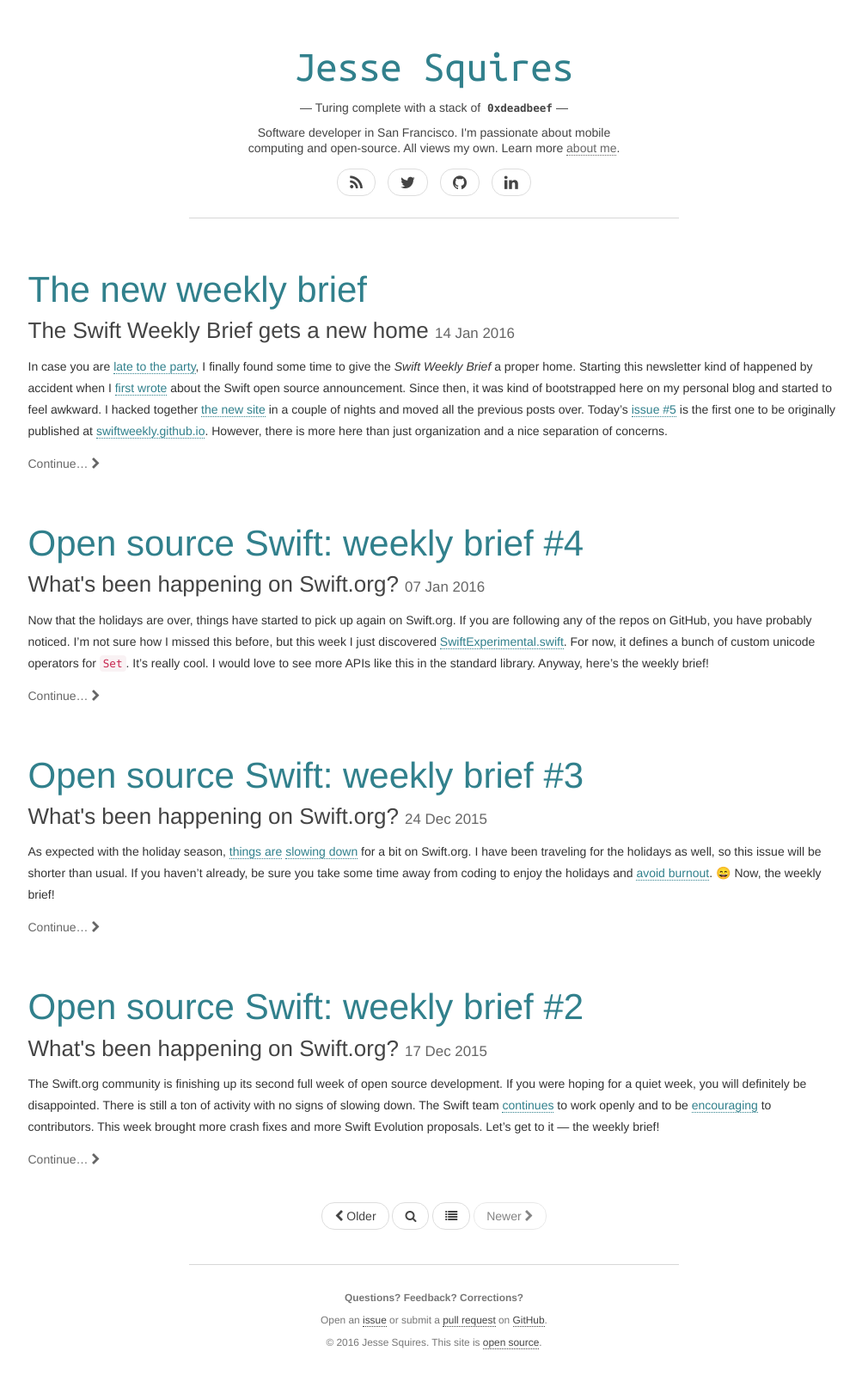
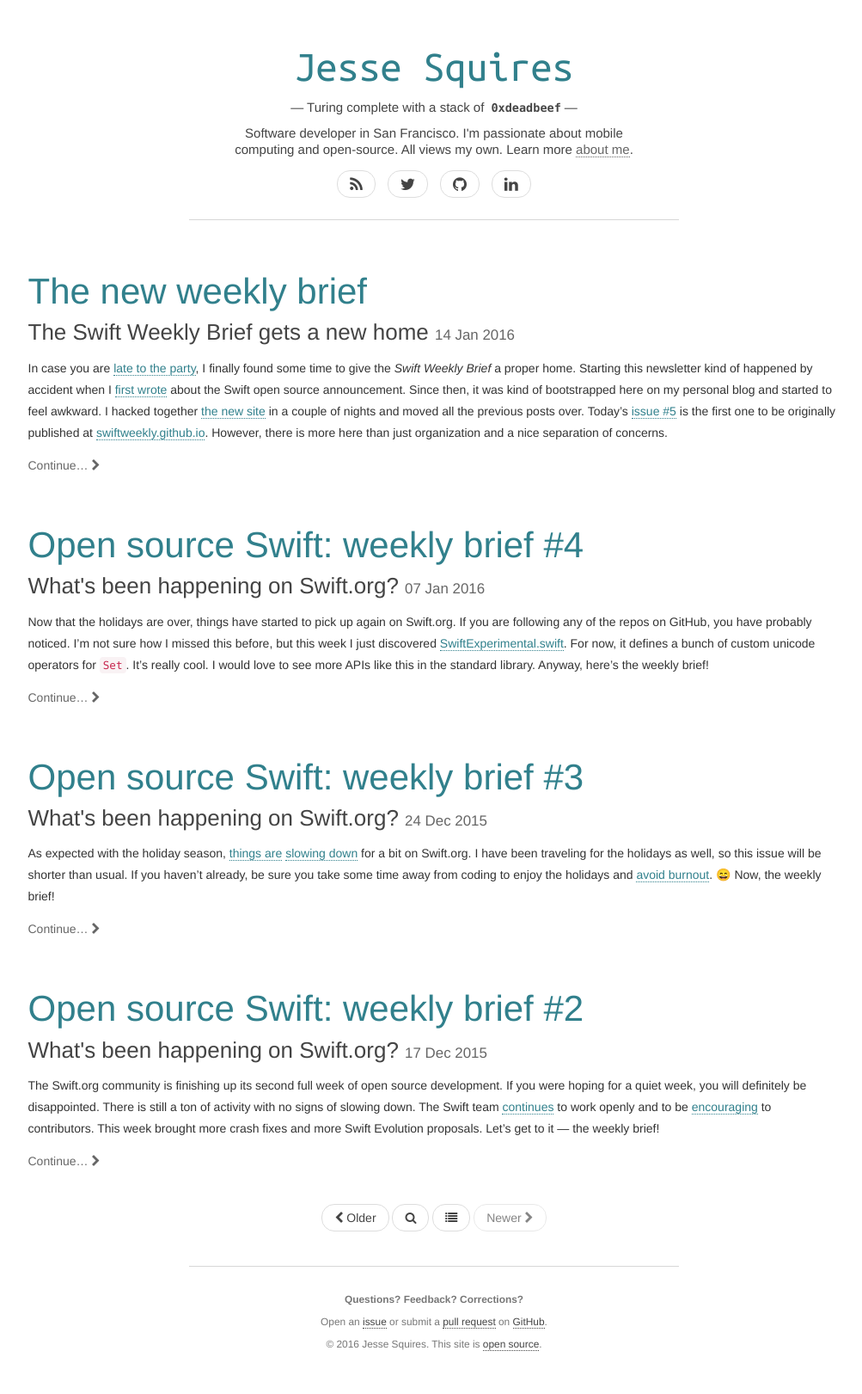
Before and after one commit to jessesquires/jessesquires.com, a Jekyll site: the page built from index.html, in a window 1280 px wide. Shown: the whole page at 86% size, without its empty margins (135-1138 px from the left). Built offline with Jekyll 4.4.1, drawn with Linux system fonts in a browser that asks for light colours; nearby versions of some CDN libraries; Markdown is read by kramdown in place of the engine named in the settings; the list of posts is cut into pages by our own code.

Commit message:
final styles for devices

```diff
--- a/css/style.css
+++ b/css/style.css
@@ -103,8 +103,8 @@
 }
 
 header h2 {
-   font-size: 14px;
-   line-height: 18px;
+   font-size: 15px;
+   line-height: 19px;
    margin: 0rem 0rem 1rem 0rem;
    display: inline-block;
 }
@@ -181,3 +181,20 @@
 blockquote {
    color: #555;
 }
+
+/* MEDIA QUERIES */
+
+@media (max-width: 320px) {
+   body {
+      padding-top: 1rem;
+   }
+
+   header h1 {
+      font-size: 42px;
+   }
+
+   header h2 {
+      font-size: 14px;
+      line-height: 17px;
+   }
+}
```
